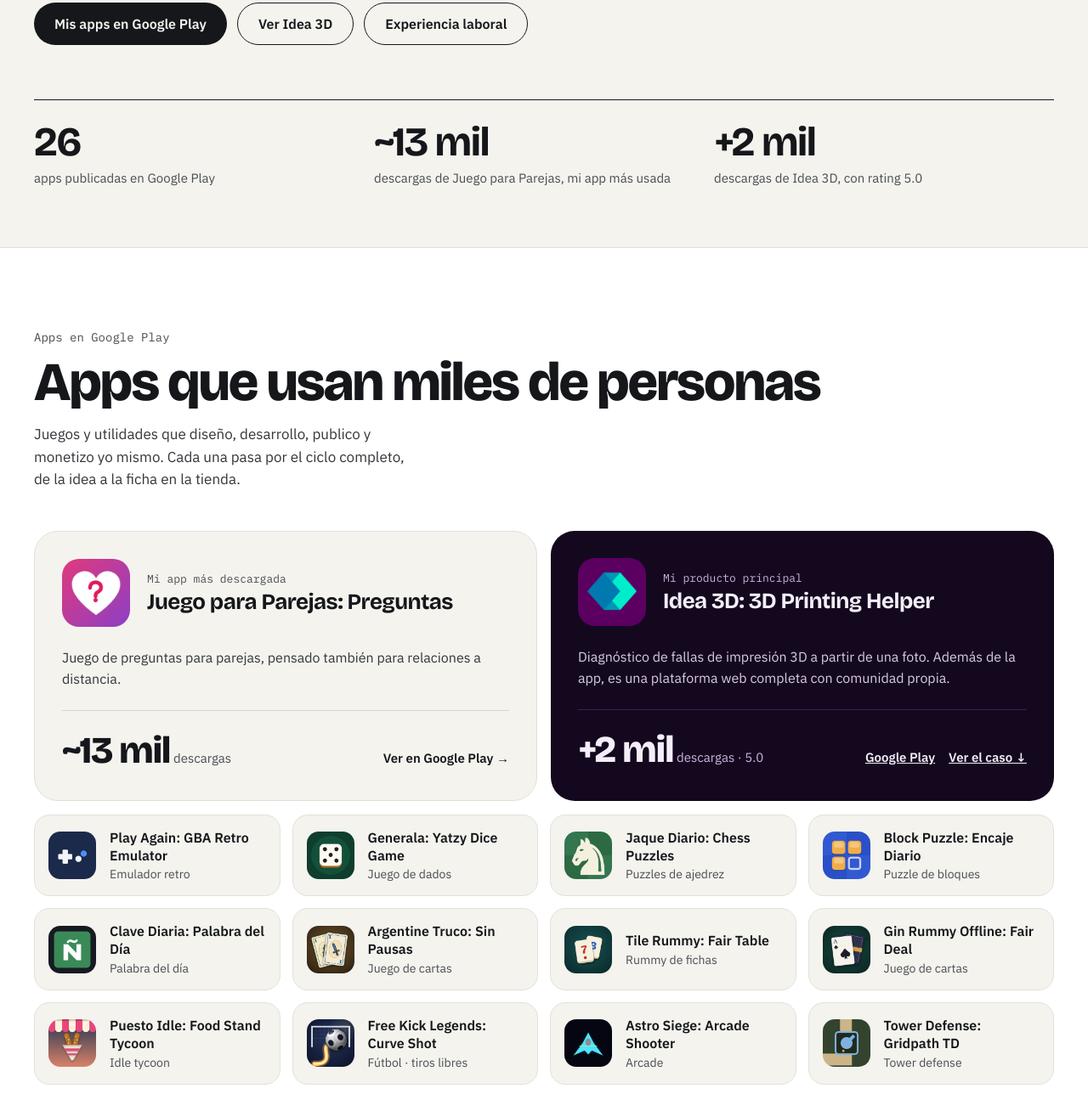
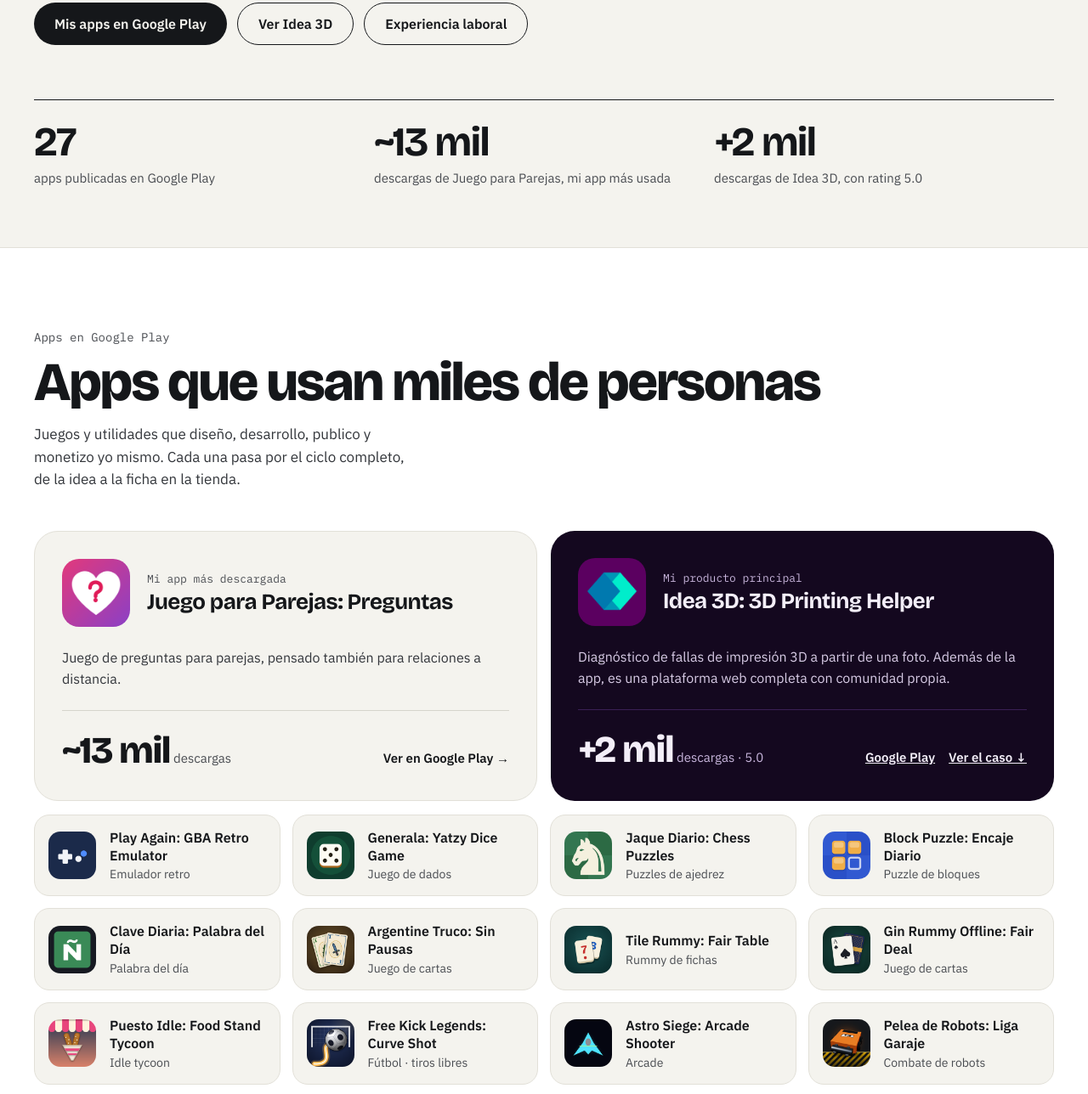
Before and after one commit to nestor1989/nestorDev, a plain HTML site: page index.html in a window 1280 px wide. Shown: the part 556-1844 px from the top of the page at 85% size. Drawn offline with Linux system fonts and the light colour scheme.

Commit message:
Agrega Robot Fighting: Garage League; 27 apps
- Catálogo: Robot Fighting (Pelea de Robots: Liga Garaje / Luta de
  Robôs: Liga Garagem), junto a Astro Siege.
- Conteo de apps y tarjetas OG actualizados a 27.

Co-Authored-By: Claude Opus 5.5 <noreply@anthropic.com>
Claude-Session: https://claude.ai/code/session_012JjmFPpkb9Bcj1f9CkMSAz

```diff
--- a/index.html
+++ b/index.html
@@ -86,7 +86,7 @@ a{color:#15171A}a:hover{color:#5B2BB5}
 </div>
 <div style="display: grid; grid-template-columns: repeat(auto-fit, minmax(220px, 1fr)); margin-top: 64px; border-top: 1.5px solid #15171A">
 <div style="padding: 20px 24px 0 0">
-<div style="font-family: 'Bricolage Grotesque', sans-serif; font-weight: 700; font-size: 48px; letter-spacing: -0.03em">26</div>
+<div style="font-family: 'Bricolage Grotesque', sans-serif; font-weight: 700; font-size: 48px; letter-spacing: -0.03em">27</div>
 <div style="font-size: 15px; color: #4A4D52; margin-top: 4px">apps publicadas en Google Play</div>
 </div>
 <div style="padding: 20px 24px 0 0">
@@ -220,6 +220,13 @@ a{color:#15171A}a:hover{color:#5B2BB5}
 <div style="min-width: 0">
 <div style="font-weight: 600; font-size: 16px; line-height: 1.3">Astro Siege: Arcade Shooter</div>
 <div style="font-size: 14px; color: #4A4D52; margin-top: 3px">Arcade</div>
+</div>
+</a>
+<a href="https://play.google.com/store/apps/details?id=com.nestordelrio.garageleague" style="display: flex; gap: 16px; align-items: center; padding: 16px; background: #F4F3EE; border: 1px solid #E2E0D8; border-radius: 18px; text-decoration: none; color: #15171A">
+<img src="/assets/img/icon-garageleague.png" alt="" style="flex: 0 0 56px; width: 56px; height: 56px; border-radius: 14px">
+<div style="min-width: 0">
+<div style="font-weight: 600; font-size: 16px; line-height: 1.3">Pelea de Robots: Liga Garaje</div>
+<div style="font-size: 14px; color: #4A4D52; margin-top: 3px">Combate de robots</div>
 </div>
 </a>
 <a href="https://play.google.com/store/apps/details?id=com.nestordelrio.gridpathtd" style="display: flex; gap: 16px; align-items: center; padding: 16px; background: #F4F3EE; border: 1px solid #E2E0D8; border-radius: 18px; text-decoration: none; color: #15171A">
```
Also changed, not shown: en/index.html (+8 -1 lines), pt/index.html (+8 -1 lines), assets/img/icon-garageleague.png (added), og-en.png, og-es.png, og-pt.png.
